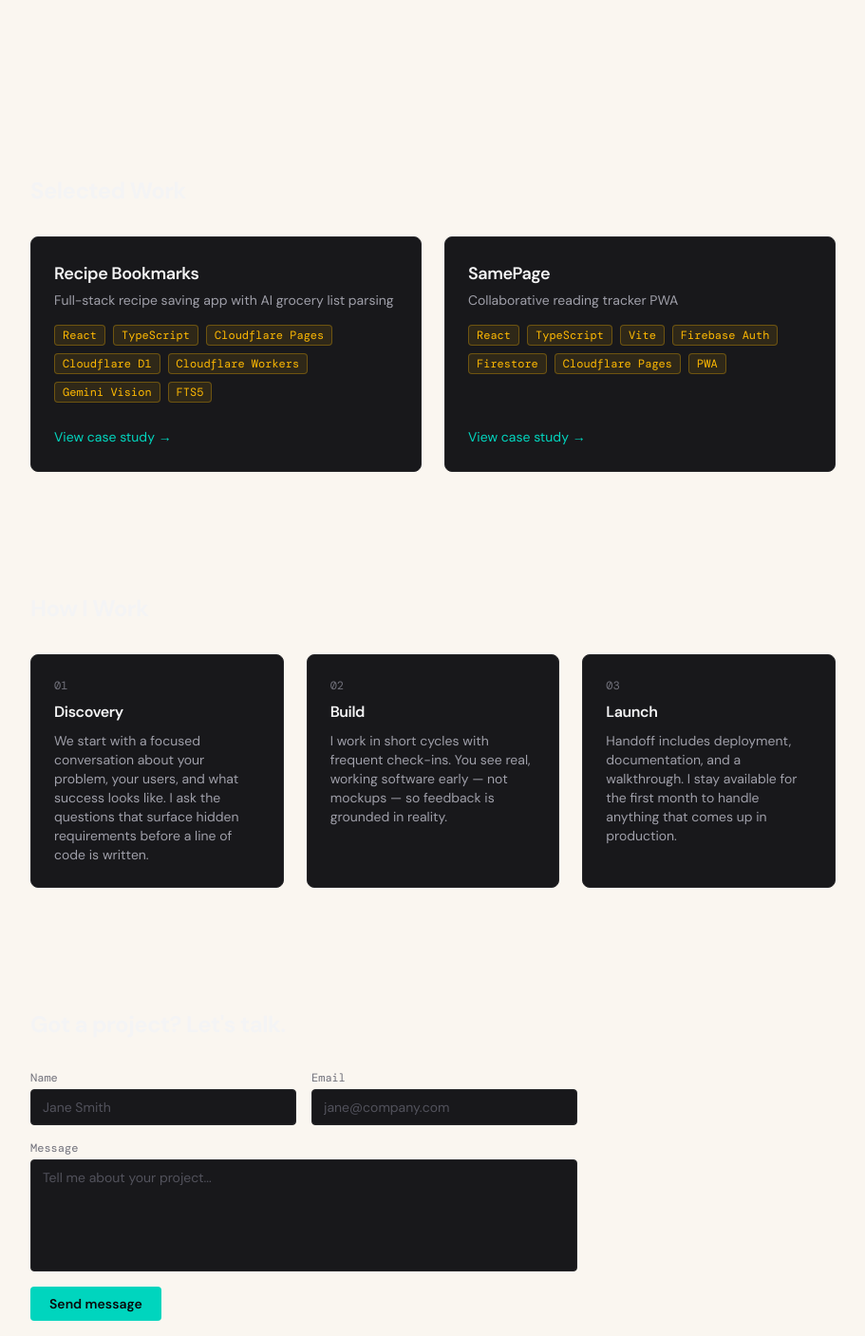
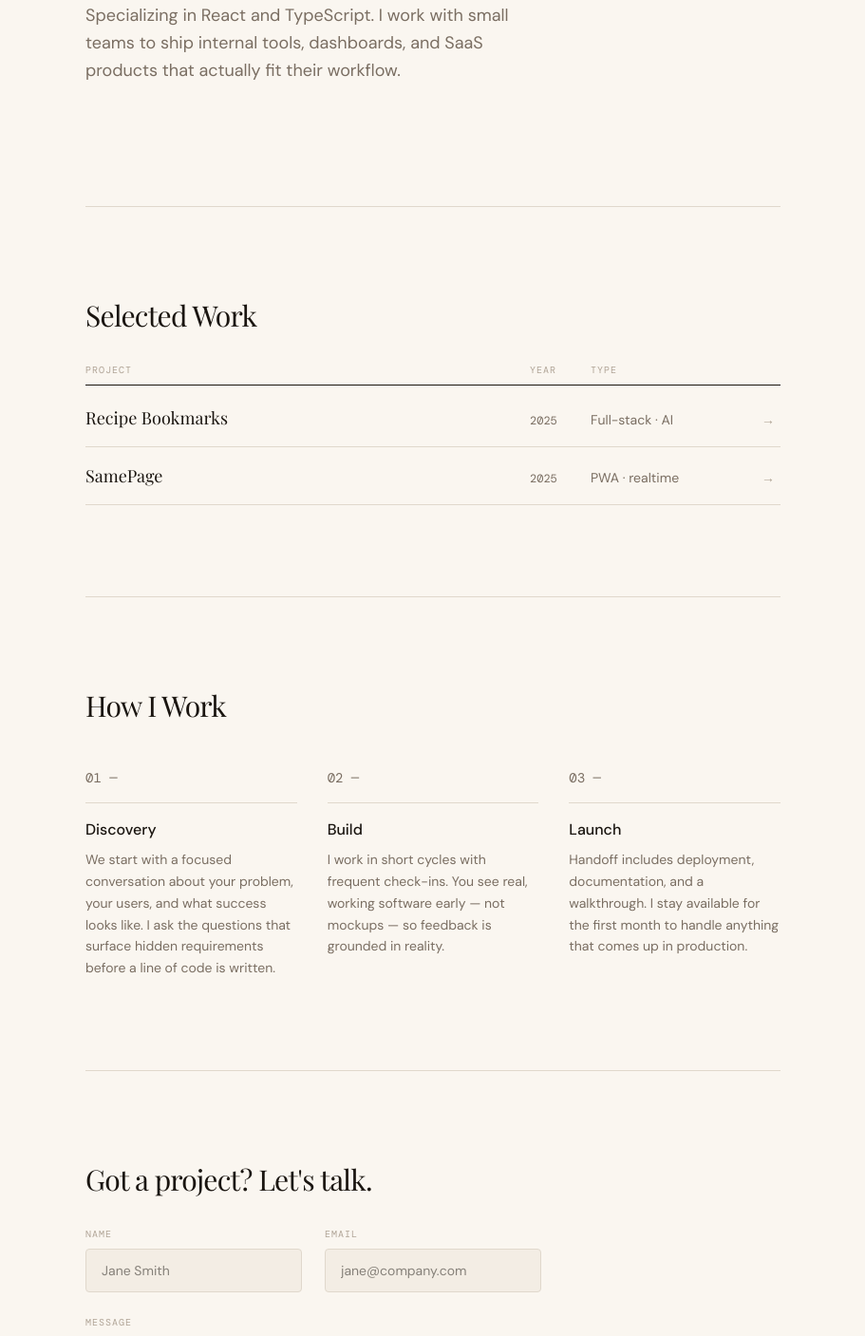
Before and after one commit to njf2125/freelance-site, a Next.js app: page / in a window 1280 px wide. Shown: the part 520-1927 px from the top of the page at 95% size, without its empty margins (184-1095 px from the left). Built offline with nearby package versions, Linux system fonts and the light colour scheme; a web font is replaced by a local one.

Commit message:
redesign: warm editorial light theme with index table layout

```diff
--- a/src/app/page.tsx
+++ b/src/app/page.tsx
@@ -1,4 +1,4 @@
-import ProjectCard from "@/components/ProjectCard";
+import WorkTable from "@/components/WorkTable";
 import ContactForm from "@/components/ContactForm";
 import { getAllCaseStudies } from "@/lib/mdx";
 import { CaseStudy } from "@/lib/types";
@@ -28,65 +28,61 @@ export default function Home() {
   const featured = getAllCaseStudies().filter((p: CaseStudy) => p.featured);
 
   return (
-    <main>
+    <main className="mx-auto max-w-[780px] px-6">
       {/* Hero */}
-      <section className="mx-auto max-w-4xl px-6 py-24 sm:py-32">
-        <h1 className="text-4xl font-bold tracking-tight text-zinc-100 sm:text-5xl">
-          I build custom web apps and dashboards for teams that have outgrown
+      <section className="py-24 sm:py-32 border-b border-[var(--border)]">
+        <p className="font-mono text-[11px] uppercase tracking-widest text-[var(--accent)] mb-6">
+          Senior Frontend Engineer
+        </p>
+        <h1 className="font-display text-5xl sm:text-6xl font-normal leading-[1.1] text-[var(--text)] tracking-tight [&>em]:text-[var(--accent)] [&>em]:italic [&>em]:not-italic">
+          I build <em>custom web apps</em> and dashboards for teams that have outgrown
           their off-the-shelf tools.
         </h1>
-        <p className="mt-6 max-w-2xl text-lg text-zinc-400">
-          Senior frontend engineer specializing in React and TypeScript. I work
+        <p className="mt-8 max-w-[480px] text-lg text-[var(--muted)] leading-relaxed">
+          Specializing in React and TypeScript. I work
           with small teams to ship internal tools, dashboards, and SaaS products
           that actually fit their workflow.
         </p>
-        <a
-          href="#contact"
-          className="mt-8 inline-block rounded bg-teal-400 px-6 py-3 text-sm font-semibold text-zinc-950 hover:bg-teal-300"
-        >
-          Start a conversation
-        </a>
       </section>
 
       {/* Selected Work */}
-      <section className="mx-auto max-w-4xl px-6 py-16">
-        <h2 className="text-2xl font-bold tracking-tight text-zinc-100">
+      <section className="py-20 sm:py-24 border-b border-[var(--border)]">
+        <h2 className="font-display text-3xl font-normal tracking-tight text-[var(--text)] mb-8">
           Selected Work
         </h2>
-        <div className="mt-8 grid gap-6 sm:grid-cols-2">
-          {featured.map((project: CaseStudy) => (
-            <ProjectCard key={project.slug} {...project} />
-          ))}
-        </div>
+        <WorkTable projects={featured} />
       </section>
 
       {/* Process */}
-      <section className="mx-auto max-w-4xl px-6 py-16">
-        <h2 className="text-2xl font-bold tracking-tight text-zinc-100">
+      <section className="py-20 sm:py-24 border-b border-[var(--border)]">
+        <h2 className="font-display text-3xl font-normal tracking-tight text-[var(--text)] mb-12">
           How I Work
         </h2>
-        <div className="mt-8 grid gap-6 sm:grid-cols-3">
+        <div className="grid gap-12 sm:grid-cols-3 sm:gap-8">
           {processSteps.map((step) => (
-            <div
-              key={step.number}
-              className="rounded-lg border border-zinc-800 bg-zinc-900 p-6"
-            >
-              <p className="font-mono text-xs text-zinc-500">{step.number}</p>
-              <h3 className="mt-2 text-base font-semibold tracking-tight text-zinc-100">
-                {step.title}
-              </h3>
-              <p className="mt-2 text-sm text-zinc-400">{step.description}</p>
+            <div key={step.number} className="flex flex-col">
+              <p className="font-mono text-sm text-[var(--muted)] mb-4">
+                {step.number} &mdash;
+              </p>
+              <div className="border-t border-[var(--border)] pt-4">
+                <h3 className="font-sans text-base font-medium text-[var(--text)]">
+                  {step.title}
+                </h3>
+                <p className="mt-2 text-sm text-[var(--muted)] leading-relaxed">
+                  {step.description}
+                </p>
+              </div>
             </div>
           ))}
         </div>
       </section>
 
       {/* Contact */}
-      <section id="contact" className="mx-auto max-w-4xl px-6 py-16">
-        <h2 className="text-2xl font-bold tracking-tight text-zinc-100">
+      <section id="contact" className="py-20 sm:py-24">
+        <h2 className="font-display text-3xl font-normal tracking-tight text-[var(--text)] mb-8">
           Got a project? Let&apos;s talk.
         </h2>
-        <div className="mt-8 max-w-xl">
+        <div className="max-w-[480px]">
           <ContactForm />
         </div>
       </section>
--- a/src/app/work/page.tsx
+++ b/src/app/work/page.tsx
@@ -1,7 +1,6 @@
 import type { Metadata } from "next";
-import ProjectCard from "@/components/ProjectCard";
+import WorkTable from "@/components/WorkTable";
 import { getAllCaseStudies } from "@/lib/mdx";
-import { CaseStudy } from "@/lib/types";
 
 export const metadata: Metadata = {
   title: "Work — nickfig.dev",
@@ -11,19 +10,15 @@ export default function WorkIndex() {
   const caseStudies = getAllCaseStudies();
 
   return (
-    <main className="mx-auto max-w-4xl px-6 py-16">
-      <p className="font-mono text-xs uppercase tracking-widest text-teal-400 mb-3">
+    <main className="mx-auto max-w-[780px] px-6 py-20 sm:py-24">
+      <p className="font-mono text-[11px] uppercase tracking-widest mb-4 text-[var(--accent)]">
         Portfolio
       </p>
-      <h1 className="text-4xl font-bold tracking-tight text-zinc-100">Work</h1>
-      <p className="mt-3 text-zinc-400">
+      <h1 className="font-display text-4xl sm:text-5xl font-normal tracking-tight text-[var(--text)] mb-6">Work</h1>
+      <p className="text-lg text-[var(--muted)] leading-relaxed max-w-[480px] mb-12">
         Selected projects from freelance and personal work.
       </p>
-      <div className="mt-10 grid gap-6 sm:grid-cols-2">
-        {caseStudies.map((project: CaseStudy) => (
-          <ProjectCard key={project.slug} {...project} />
-        ))}
-      </div>
+      <WorkTable projects={caseStudies} />
     </main>
   );
 }
--- a/src/components/ContactForm.tsx
+++ b/src/components/ContactForm.tsx
@@ -42,17 +42,17 @@ export default function ContactForm() {
 
   if (status === "success") {
     return (
-      <p className="text-sm text-teal-400">
+      <p className="text-sm" style={{ color: "var(--accent)" }}>
         Message sent. I&apos;ll be in touch within a day or two.
       </p>
     );
   }
 
   return (
-    <form onSubmit={handleSubmit} className="flex flex-col gap-4">
-      <div className="grid gap-4 sm:grid-cols-2">
-        <div className="flex flex-col gap-1">
-          <label htmlFor="name" className="font-mono text-xs text-zinc-500">
+    <form onSubmit={handleSubmit} className="flex flex-col gap-6">
+      <div className="grid gap-6 sm:grid-cols-2">
+        <div className="flex flex-col gap-2">
+          <label htmlFor="name" className="font-mono text-[10px] uppercase tracking-widest text-[var(--faint)]">
             Name
           </label>
           <input
@@ -60,12 +60,17 @@ export default function ContactForm() {
             name="name"
             type="text"
             required
-            className="rounded border border-zinc-800 bg-zinc-900 px-3 py-2 text-sm text-zinc-100 placeholder-zinc-600 focus:border-teal-400 focus:outline-none"
+            className="rounded border px-4 py-3 text-sm focus:outline-none transition-colors focus:border-[var(--accent)] focus:ring-1 focus:ring-[var(--accent)]"
+            style={{
+              backgroundColor: "var(--surface)",
+              borderColor: "var(--border)",
+              color: "var(--text)",
+            }}
             placeholder="Jane Smith"
           />
         </div>
-        <div className="flex flex-col gap-1">
-          <label htmlFor="email" className="font-mono text-xs text-zinc-500">
+        <div className="flex flex-col gap-2">
+          <label htmlFor="email" className="font-mono text-[10px] uppercase tracking-widest text-[var(--faint)]">
             Email
           </label>
           <input
@@ -73,13 +78,18 @@ export default function ContactForm() {
             name="email"
             type="email"
             required
-            className="rounded border border-zinc-800 bg-zinc-900 px-3 py-2 text-sm text-zinc-100 placeholder-zinc-600 focus:border-teal-400 focus:outline-none"
+            className="rounded border px-4 py-3 text-sm focus:outline-none transition-colors focus:border-[var(--accent)] focus:ring-1 focus:ring-[var(--accent)]"
+            style={{
+              backgroundColor: "var(--surface)",
+              borderColor: "var(--border)",
+              color: "var(--text)",
+            }}
             placeholder="jane@company.com"
           />
         </div>
       </div>
-      <div className="flex flex-col gap-1">
-        <label htmlFor="message" className="font-mono text-xs text-zinc-500">
+      <div className="flex flex-col gap-2">
+        <label htmlFor="message" className="font-mono text-[10px] uppercase tracking-widest text-[var(--faint)]">
           Message
         </label>
         <textarea
@@ -87,17 +97,23 @@ export default function ContactForm() {
           name="message"
           rows={5}
           required
-          className="rounded border border-zinc-800 bg-zinc-900 px-3 py-2 text-sm text-zinc-100 placeholder-zinc-600 focus:border-teal-400 focus:outline-none resize-none"
+          className="rounded border px-4 py-3 text-sm focus:outline-none resize-none transition-colors focus:border-[var(--accent)] focus:ring-1 focus:ring-[var(--accent)]"
+          style={{
+            backgroundColor: "var(--surface)",
+            borderColor: "var(--border)",
+            color: "var(--text)",
+          }}
           placeholder="Tell me about your project..."
         />
       </div>
       {status === "error" && (
-        <p className="text-sm text-red-400">{errorMsg}</p>
+        <p className="text-sm" style={{ color: "var(--text)" }}>{errorMsg}</p>
       )}
       <button
         type="submit"
         disabled={status === "loading"}
-        className="self-start rounded bg-teal-400 px-5 py-2 text-sm font-semibold text-zinc-950 hover:bg-teal-300 disabled:opacity-50"
+        className="self-start rounded-md px-6 py-3 text-sm font-medium text-white transition-opacity disabled:opacity-50"
+        style={{ backgroundColor: "var(--accent)" }}
       >
         {status === "loading" ? "Sending..." : "Send message"}
       </button>
--- a/src/components/ProjectCard.tsx
+++ /dev/null
@@ -1,45 +0,0 @@
-import Link from "next/link";
-
-interface ProjectCardProps {
-  title: string;
-  subtitle: string;
-  stack: string[];
-  slug: string;
-  featured?: boolean;
-}
-
-export default function ProjectCard({
-  title,
-  subtitle,
-  stack,
-  slug,
-}: ProjectCardProps) {
-  return (
-    <div className="rounded-lg border border-zinc-800 bg-zinc-900 p-6 flex flex-col gap-4">
-      <div>
-        <h3 className="text-lg font-semibold tracking-tight text-zinc-100">
-          {title}
-        </h3>
-        <p className="mt-1 text-sm text-zinc-400">{subtitle}</p>
-      </div>
-      <div className="flex flex-wrap gap-2">
-        {stack.map((tech) => (
-          <span
-            key={tech}
-            className="font-mono text-xs px-2 py-0.5 rounded border border-amber-400/30 bg-amber-400/10 text-amber-400"
-          >
-            {tech}
-          </span>
-        ))}
-      </div>
-      <div className="mt-auto pt-2">
-        <Link
-          href={`/work/${slug}`}
-          className="text-sm text-teal-400 hover:text-teal-300"
-        >
-          View case study →
-        </Link>
-      </div>
-    </div>
-  );
-}
```
Also changed, not shown: src/app/about/page.tsx (+8 -8 lines), src/components/CaseStudyLayout.tsx (+19 -24 lines).
